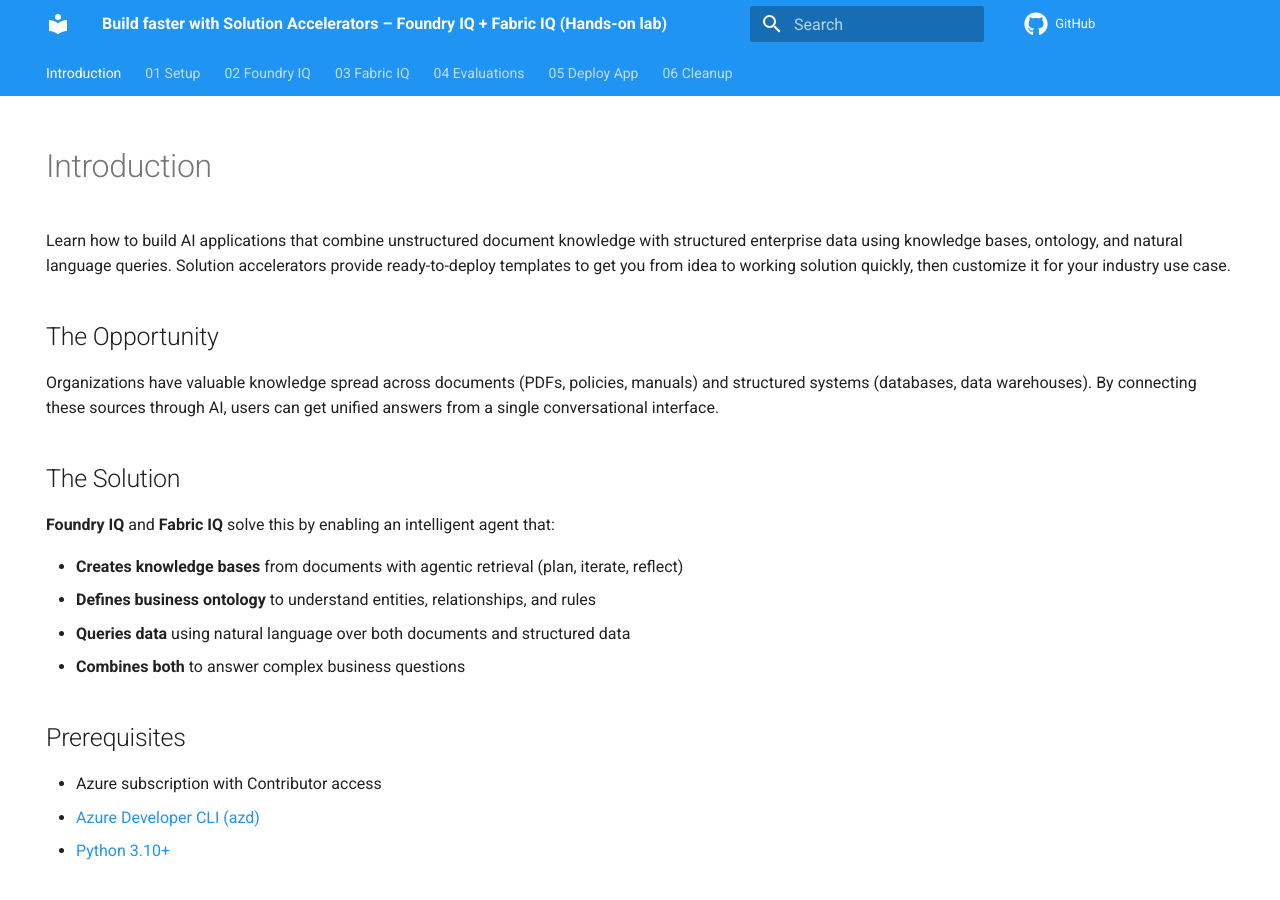
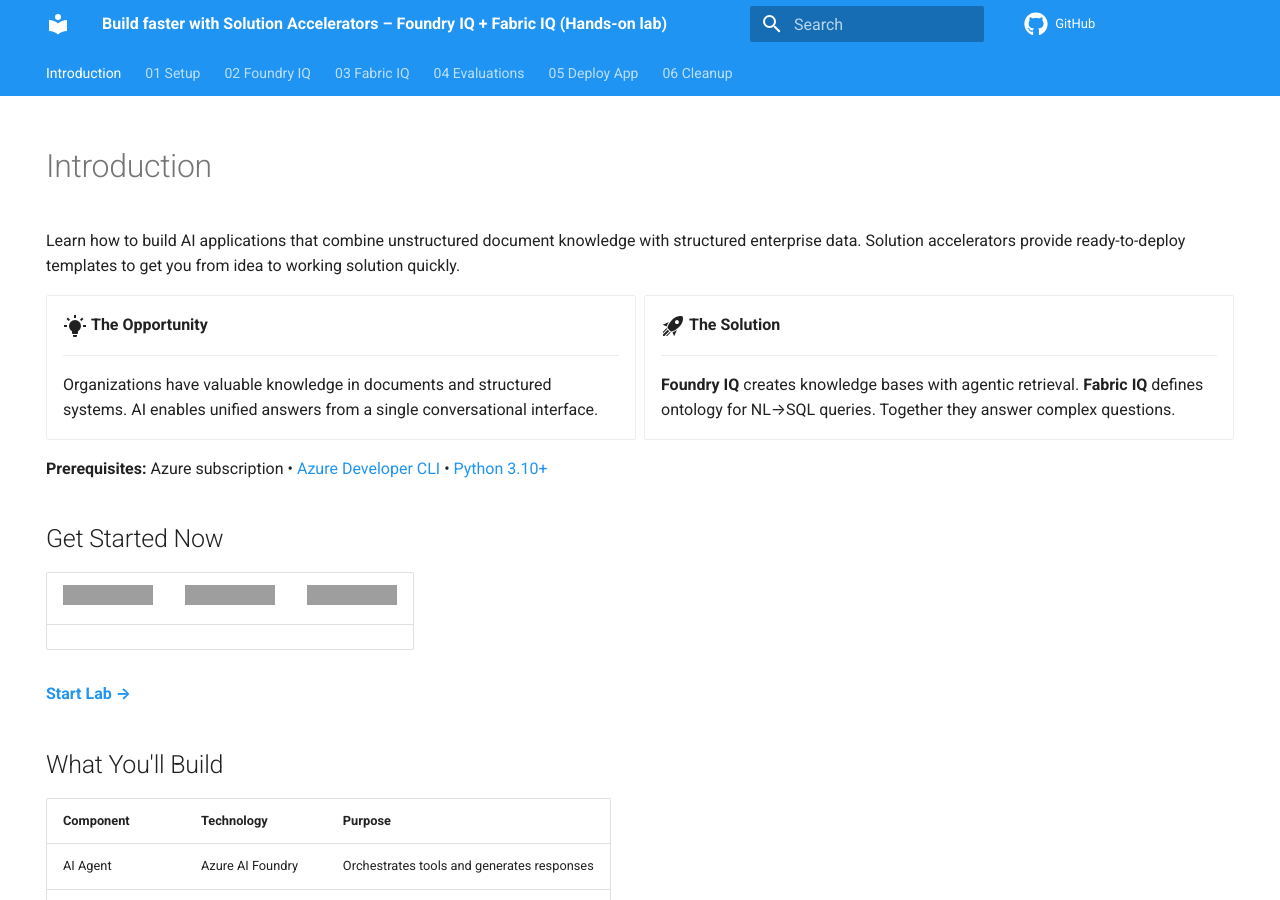
Before and after one commit to nchandhi/nc-iq-tc, an MkDocs documentation site: the page built from docs/docs/index.md, in a window 1280 px wide and 900 px high. Built offline with MkDocs 1.6.1 and Material for MkDocs 9.7.7, drawn with Linux system fonts in a browser that asks for light colours; comment, search, counter and statistics services are not loaded; grey boxes are pictures that could not be loaded.

Commit message:
Compact intro layout with grid cards

```diff
--- a/docs/docs/index.md
+++ b/docs/docs/index.md
@@ -6,27 +6,25 @@
 
 # Introduction
 
-Learn how to build AI applications that combine unstructured document knowledge with structured enterprise data using knowledge bases, ontology, and natural language queries.
-Solution accelerators provide ready-to-deploy templates to get you from idea to working solution quickly, then customize it for your industry use case.
+Learn how to build AI applications that combine unstructured document knowledge with structured enterprise data. Solution accelerators provide ready-to-deploy templates to get you from idea to working solution quickly.
 
-## The Opportunity
+<div class="grid cards" markdown>
 
-Organizations have valuable knowledge spread across documents (PDFs, policies, manuals) and structured systems (databases, data warehouses). By connecting these sources through AI, users can get unified answers from a single conversational interface.
+-   :material-lightbulb-on:{ .lg .middle } **The Opportunity**
 
-## The Solution
+    ---
 
-**Foundry IQ** and **Fabric IQ** solve this by enabling an intelligent agent that:
+    Organizations have valuable knowledge in documents and structured systems. AI enables unified answers from a single conversational interface.
 
-- **Creates knowledge bases** from documents with agentic retrieval (plan, iterate, reflect)
-- **Defines business ontology** to understand entities, relationships, and rules
-- **Queries data** using natural language over both documents and structured data
-- **Combines both** to answer complex business questions
+-   :material-rocket-launch:{ .lg .middle } **The Solution**
 
-## Prerequisites
+    ---
 
-- Azure subscription with Contributor access
-- [Azure Developer CLI (azd)](https://learn.microsoft.com/azure/developer/azure-developer-cli/install-azd)
-- [Python 3.10+](https://www.python.org/downloads/)
+    **Foundry IQ** creates knowledge bases with agentic retrieval. **Fabric IQ** defines ontology for NL→SQL queries. Together they answer complex questions.
+
+</div>
+
+**Prerequisites:** Azure subscription • [Azure Developer CLI](https://learn.microsoft.com/azure/developer/azure-developer-cli/install-azd) • [Python 3.10+](https://www.python.org/downloads/)
 
 ## Get Started Now
 
--- a/docs/mkdocs.yml
+++ b/docs/mkdocs.yml
@@ -46,6 +46,11 @@
   - pymdownx.tabbed:
       alternate_style: true
   - tables
+  - attr_list
+  - md_in_html
+  - pymdownx.emoji:
+      emoji_index: !!python/name:material.extensions.emoji.twemoji
+      emoji_generator: !!python/name:material.extensions.emoji.to_svg
 
 extra_css:
   - stylesheets/extra.css
```
